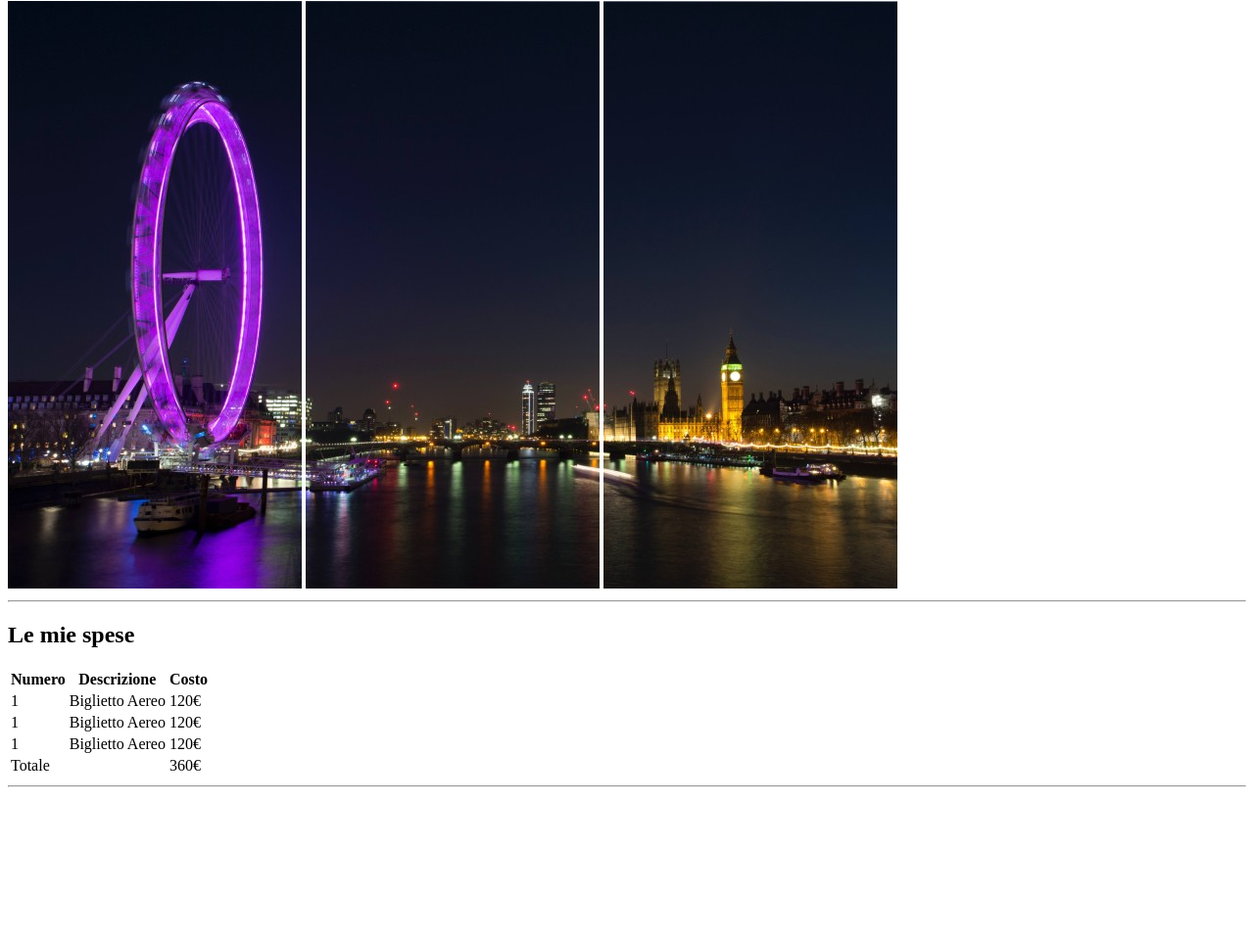
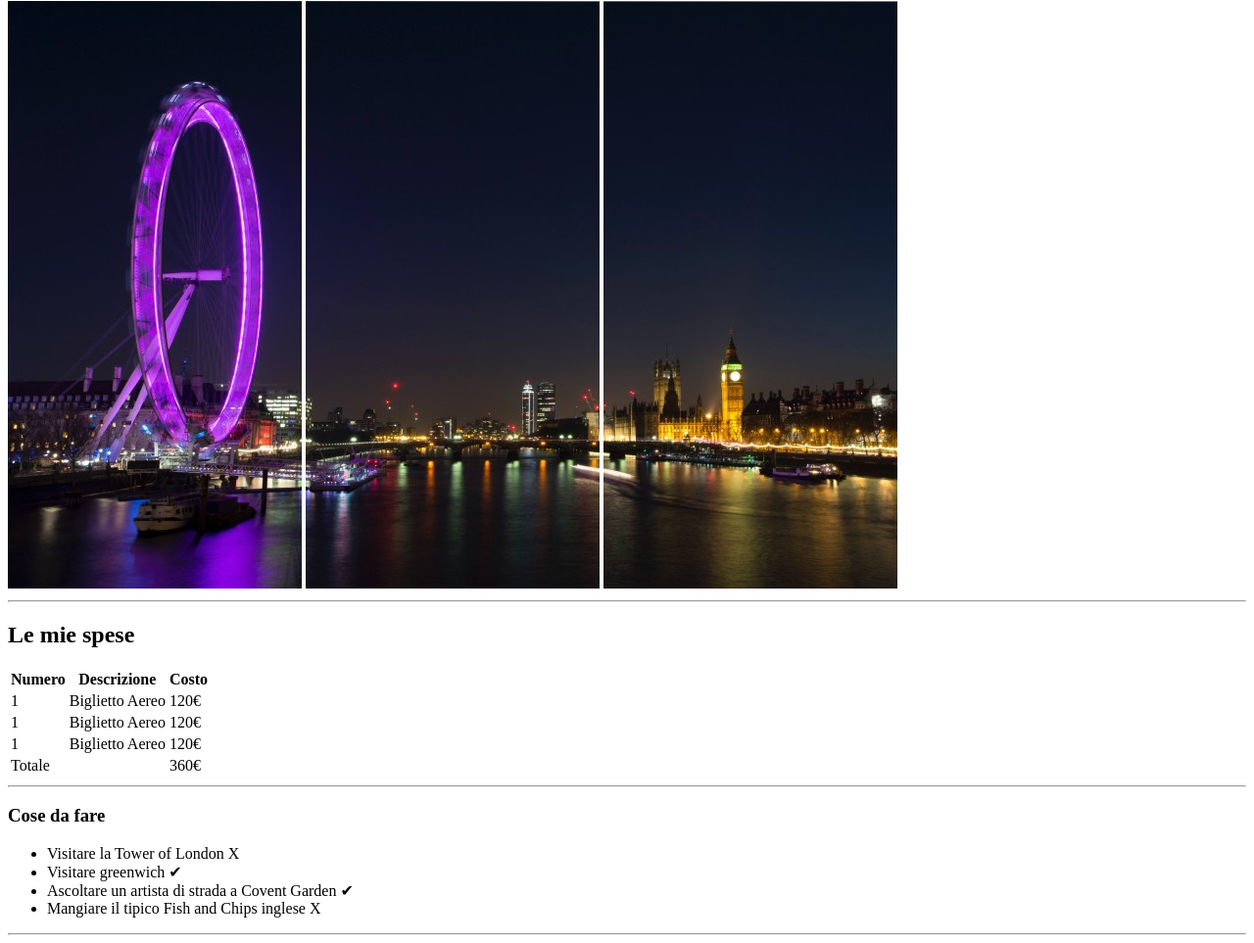
Before and after one commit to antoniozacca/html-london-trip, a plain HTML site: page index.html in a window 1280 px wide. Shown: the part 79-1042 px from the top of the page at 98% size. Before the commit the page ends 891 px from the top, so only its background shows below. Drawn offline with Linux system fonts and the light colour scheme.

Commit message:
add ul in index.html

```diff
--- a/index.html
+++ b/index.html
@@ -44,5 +44,13 @@
         </tfoot>
     </table>
     <hr>
+    <h3>Cose da fare</h3>
+    <ul>
+        <li>Visitare la Tower of London &#935;</li>
+        <li>Visitare greenwich &#10004;</li>
+        <li>Ascoltare un artista di strada a Covent Garden &#10004;</li>
+        <li>Mangiare il tipico Fish and Chips inglese &#935;</li>
+    </ul>
+    <hr>
 </body>
 </html>
```
